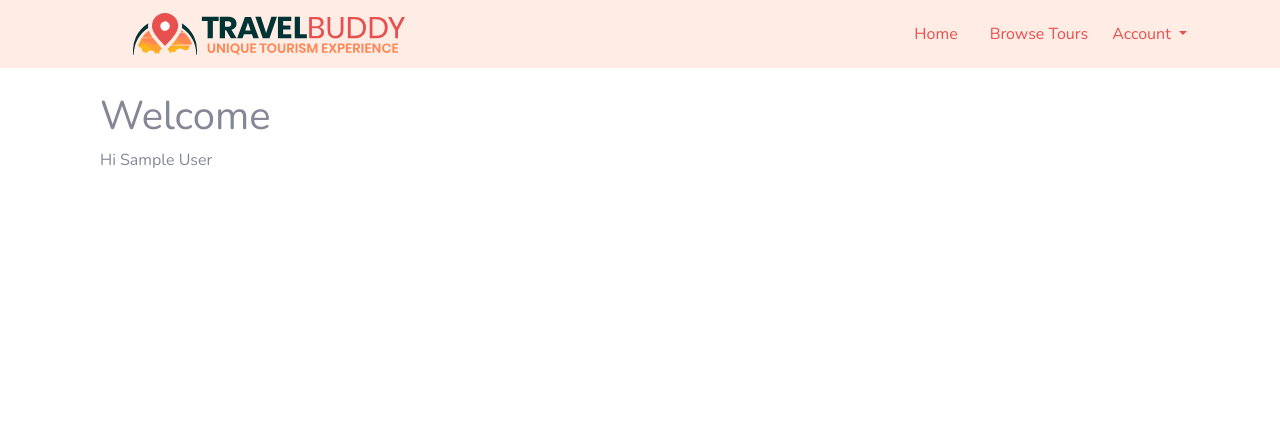
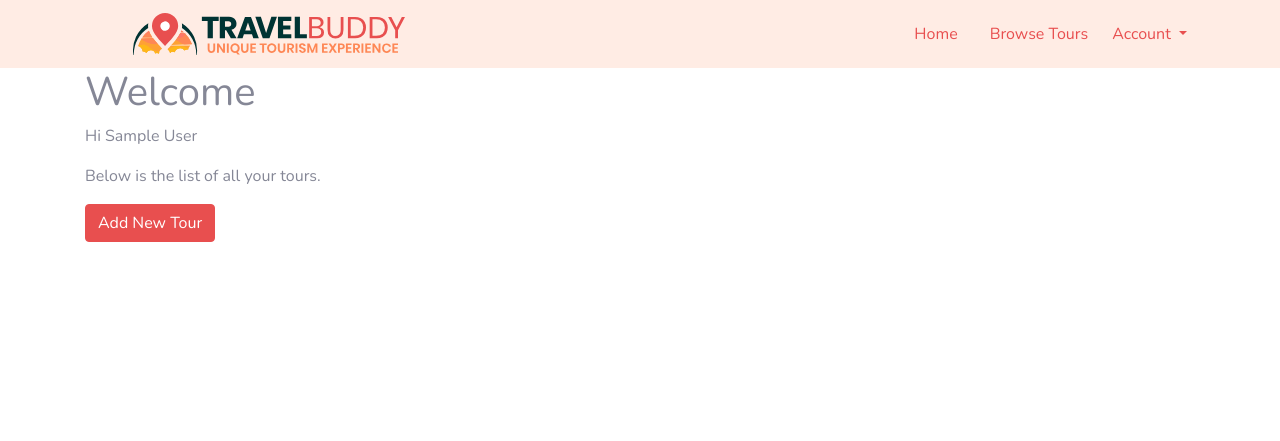
Before and after one commit to redlik/travelportal-m3, a Flask app: page /dashboard in a window 1280 px wide. Shown: the top 441 px of the page. Run offline with Flask 2, Linux system fonts and the light colour scheme; the visitor is signed in with stand-in values (Sample User, id 1); data that the repository does not hold is empty; some libraries are stand-ins or nearby versions.

Commit message:
Still fixing issues with layout, add tours broken

```diff
--- a/templates/dashboard.html
+++ b/templates/dashboard.html
@@ -1,12 +1,13 @@
 {% extends "base.html" %}
 
 {% block content %}
-<div class="container mt-4">
 <div class="row">
     <div class="col">
         <h1>Welcome</h1>
         {% if session["email"]: %}
         <p>Hi {{ session["name"] }} </p>
+        <p>Below is the list of all your tours.</p>
+        <a class="btn btn-primary" href="{{ url_for('add_tour') }}">Add New Tour</a>
         {% endif %}
         <ul class="list-unstyled">
             {% for tour in tours %}
@@ -30,5 +31,4 @@
         </ul>
     </div>
 </div>
-</div>
 {% endblock %}
--- a/templates/edit-tour.html
+++ b/templates/edit-tour.html
@@ -1,7 +1,7 @@
 {% extends "base.html" %}
 
 {% block content %}
-<div class="container my-4">
+
 <div class="row">
     <div class="col-md-6 offset-md-3">
         <h1>Edit tour details</h1>
@@ -95,6 +95,4 @@
         {% endwith %}
     </div>
 </div>
-</div>
-</div>
 {% endblock %}
--- a/templates/login.html
+++ b/templates/login.html
@@ -1,7 +1,6 @@
 {% extends "base.html" %}
 
 {% block content %}
-<div class="container mt-4">
 <div class="row">
     <div class="col-md-6 offset-md-3">
         <h1>Login</h1>
@@ -28,6 +27,4 @@
         {% endwith %}
     </div>
 </div>
-</div>
-</div>
 {% endblock %}
--- a/templates/register.html
+++ b/templates/register.html
@@ -1,7 +1,6 @@
 {% extends "base.html" %}
 
 {% block content %}
-<div class="container mt-4">
 <div class="row">
 
     <div class="col-md-6 offset-md-3">
@@ -34,6 +33,4 @@
         {% endwith %}
     </div>
 </div>
-</div>
-</div>
 {% endblock %}
--- a/templates/tour.html
+++ b/templates/tour.html
@@ -1,7 +1,6 @@
 {% extends "base.html" %}
 
 {% block content %}
-<div class="container mt-4">
 <div class="row">
     <div class="col-12 col-lg-6 mb-4">
         <h1 class="display-3 text-left script-heading">{{ tour["tour_name"] }}</h1>
@@ -33,5 +32,4 @@
         </div>
     </div>
 </div>
-</div>
 {% endblock %}
--- a/templates/tours.html
+++ b/templates/tours.html
@@ -1,7 +1,6 @@
 {% extends "base.html" %}
 
 {% block content %}
-<div class="container mt-4">
 <div class="row">
     <div class="col-md-3 sidebar">
         <h5>View Tours by Country</h5>
@@ -73,5 +72,4 @@
 
     </div>
 </div>
-</div>
 {% endblock %}
```
Also changed, not shown: templates/base.html (+4 -4 lines). Lines whose indentation alone changed are shown as unchanged.
